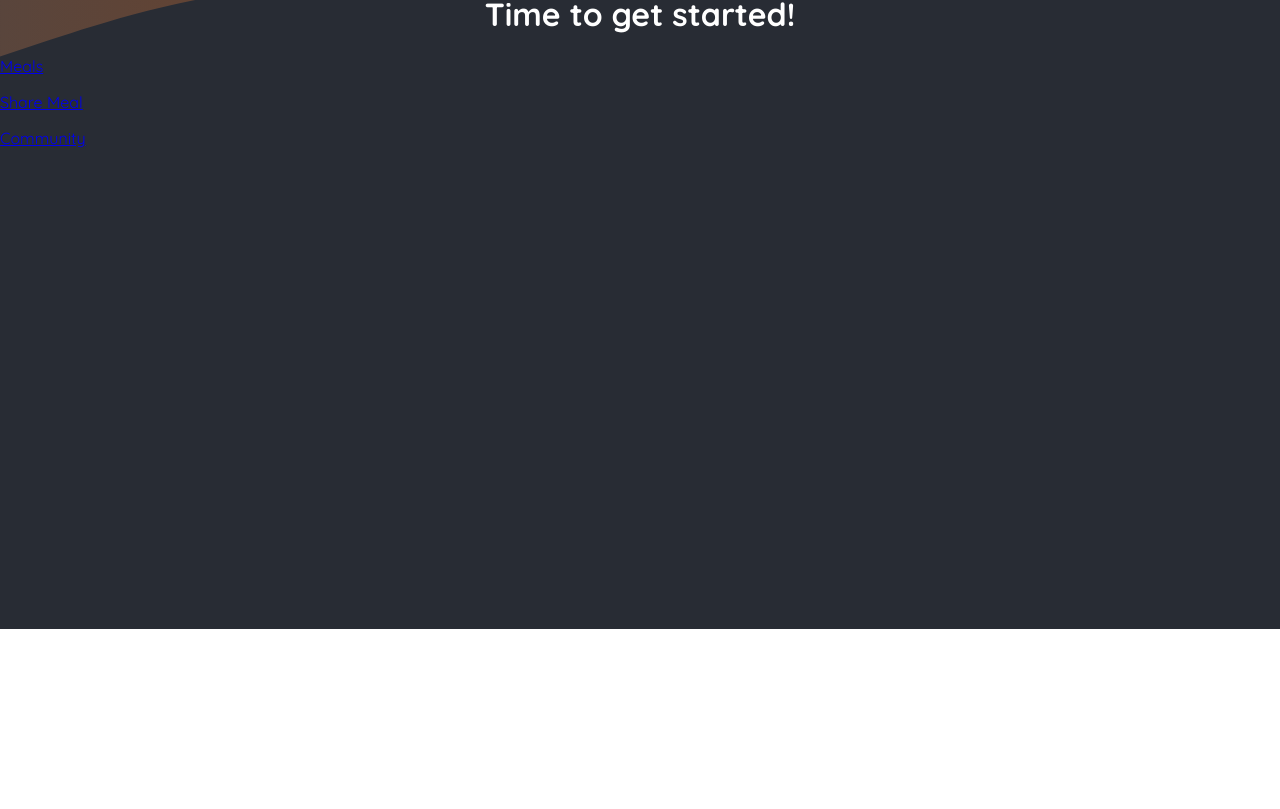
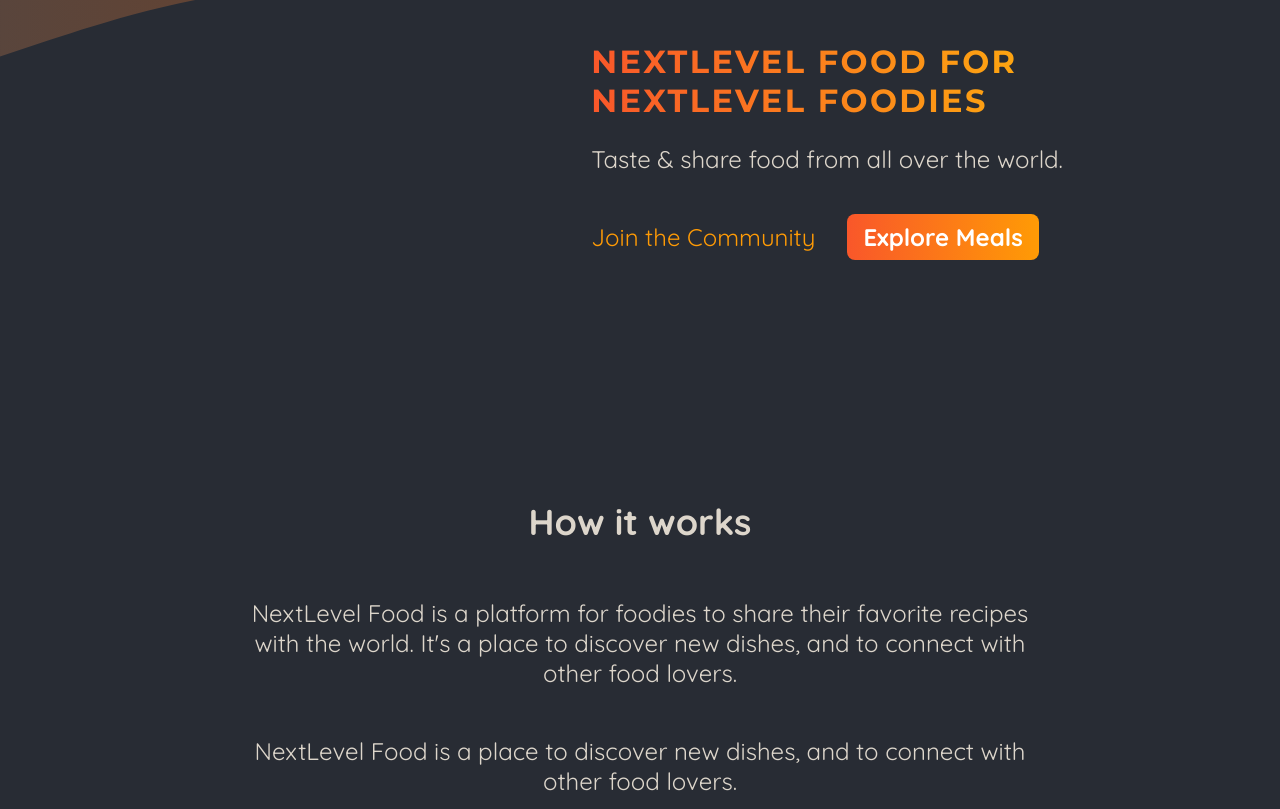
Before and after one commit to turkalpkucur/nextjsstart, a Next.js app: page / in a window 1280 px wide. Shown: the part 171-980 px from the top of the page. Before the commit the page ends 800 px from the top, so only its background shows below. Built offline with nearby package versions, Linux system fonts and the light colour scheme.

Commit message:
103 fiinish
103 fiinish

```diff
--- a/app/page.js
+++ b/app/page.js
@@ -1,14 +1,50 @@
 import Link from 'next/link';
+
+import classes from './page.module.css';
+
 export default function Home() {
   return (
-    <main>
-      <h1 style={{ color: 'white', textAlign: 'center' }}>
-        Time to get started!
-      </h1>
-      <p><Link href="/meals">Meals</Link></p>
-      <p><Link href="/meals/share">Share Meal</Link></p>
-      <p><Link href="/community">Community</Link></p>
+    <>
+      <header className={classes.header}>
+        <div className={classes.slideshow}></div>
+        <div>
+          <div className={classes.hero}>
+            <h1>NextLevel Food for NextLevel Foodies</h1>
+            <p>Taste & share food from all over the world.</p>
+          </div>
+          <div className={classes.cta}>
+            <Link href="/community">Join the Community</Link>
+            <Link href="/meals">Explore Meals</Link>
+          </div>
+        </div>
+      </header>
+      <main>
+        <section className={classes.section}>
+          <h2>How it works</h2>
+          <p>
+            NextLevel Food is a platform for foodies to share their favorite
+            recipes with the world. It&apos;s a place to discover new dishes, and to
+            connect with other food lovers.
+          </p>
+          <p>
+            NextLevel Food is a place to discover new dishes, and to connect
+            with other food lovers.
+          </p>
+        </section>
 
-    </main>
+        <section className={classes.section}>
+          <h2>Why NextLevel Food?</h2>
+          <p>
+            NextLevel Food is a platform for foodies to share their favorite
+            recipes with the world. It&apos;s a place to discover new dishes, and to
+            connect with other food lovers.
+          </p>
+          <p>
+            NextLevel Food is a place to discover new dishes, and to connect
+            with other food lovers.
+          </p>
+        </section>
+      </main>
+    </>
   );
 }
--- /dev/null
+++ b/app/page.module.css
@@ -0,0 +1,75 @@
+.header {
+    display: flex;
+    gap: 3rem;
+    margin: 3rem auto;
+    width: 90%;
+    max-width: 75rem;
+}
+
+.slideshow {
+    width: 40rem;
+    height: 25rem;
+}
+
+.hero {
+    color: #ddd6cb;
+    font-size: 1.5rem;
+}
+
+.hero h1 {
+    font-size: 2rem;
+    font-weight: bold;
+    font-family: 'Montserrat', sans-serif;
+    letter-spacing: 0.15rem;
+    text-transform: uppercase;
+    background: linear-gradient(90deg, #f9572a, #ffc905);
+    background-clip: text;
+    -webkit-background-clip: text;
+    -webkit-text-fill-color: transparent;
+}
+
+.cta {
+    font-size: 1.5rem;
+    display: flex;
+    gap: 1rem;
+}
+
+.cta a {
+    display: inline-block;
+    margin-top: 1rem;
+    padding: 0.5rem 1rem;
+    border-radius: 0.5rem;
+    background: linear-gradient(90deg, #f9572a, #ff9b05);
+    color: #ffffff;
+    font-weight: bold;
+    text-decoration: none;
+}
+
+.cta a:hover,
+.cta a:active {
+    background: linear-gradient(90deg, #fd4715, #f9b241);
+}
+
+.cta a:first-child {
+    background: transparent;
+    font-weight: normal;
+    color: #ff9b05;
+    padding-left: 0;
+}
+
+.cta a:first-child:hover,
+.cta a:first-child:active {
+    background: transparent;
+    color: #f9b241;
+}
+
+.section {
+    display: flex;
+    flex-direction: column;
+    color: #ddd6cb;
+    font-size: 1.5rem;
+    max-width: 50rem;
+    width: 90%;
+    margin: 2rem auto;
+    text-align: center;
+}
```
